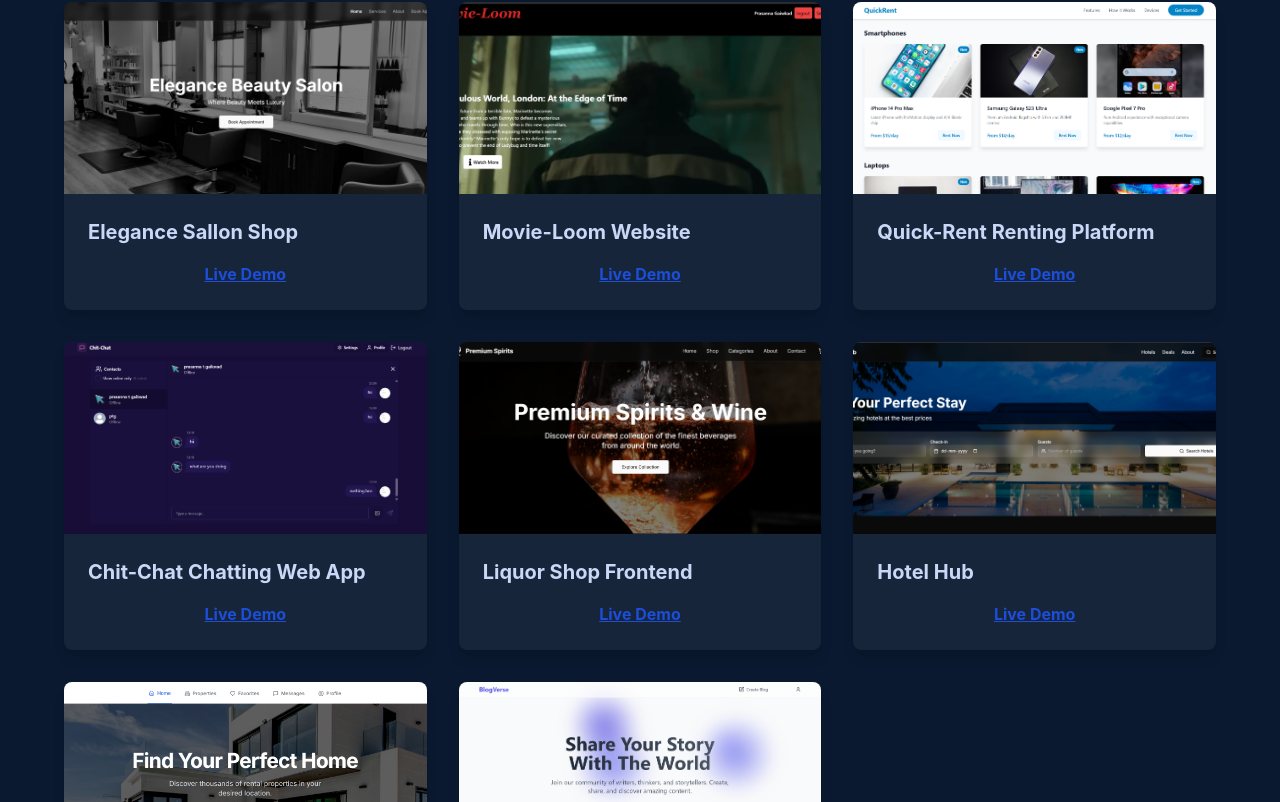
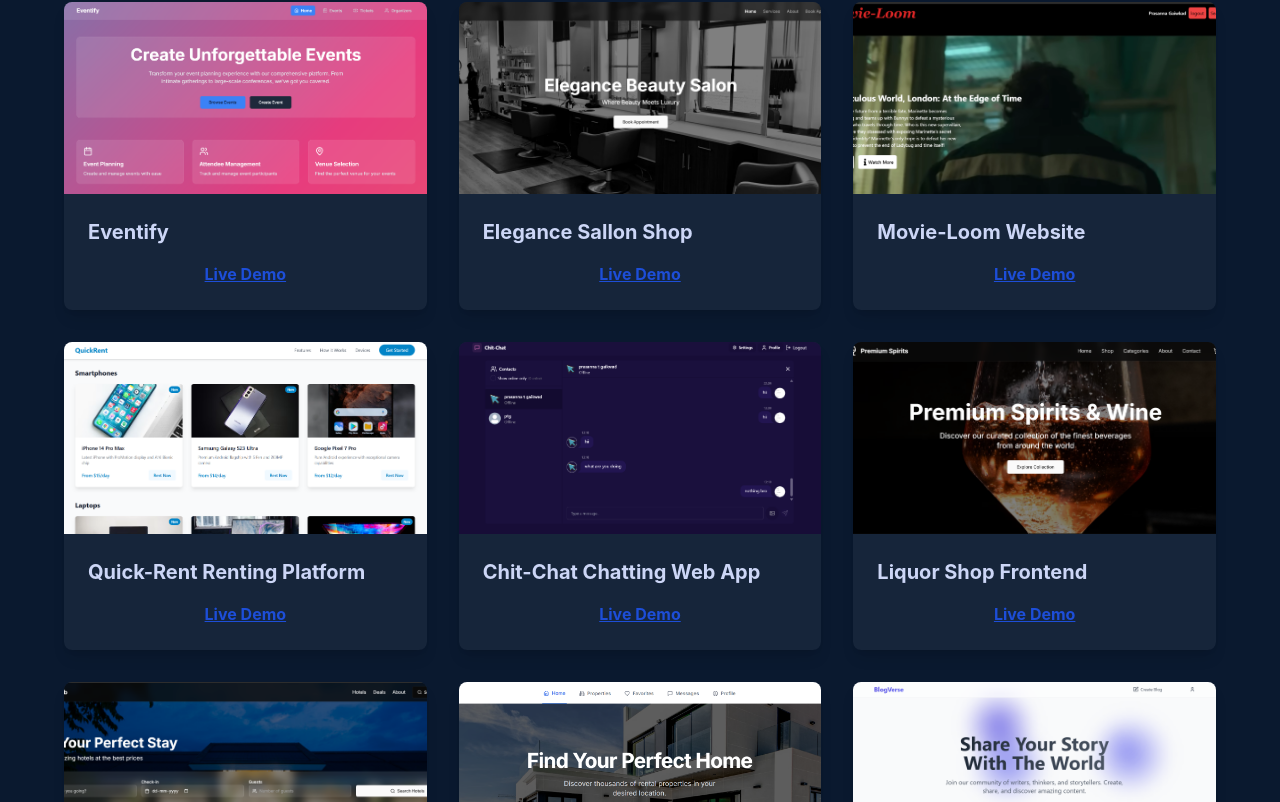
Before and after one commit to Prasanna018/Prasanna_Gaikwad_Portfolio, a React (Vite) app: page / in a window 1280 px wide. Shown: the part 1782-2584 px from the top of the page. Built offline with nearby package versions, Linux system fonts and the light colour scheme; what cursor-effects would draw is missing.

Commit message:
project added

```diff
--- a/src/components/Projects.jsx
+++ b/src/components/Projects.jsx
@@ -8,14 +8,17 @@ import Liquor_shop from "../assets/liquor_shop.png";
 import hotelhub from "../assets/hotelhub.png";
 import home_renting from "../assets/home_rental.png";
 import elegance from '../assets/sallon.png'
+import eventify from '../assets/eventify.png'
 import React from "react";
 
 const Projects = () => {
   const [ref, inView] = useInView({ triggerOnce: true, threshold: 0.1 });
 
   const projects = [
+    { title: "Eventify ", image: eventify, link: "https://eventify-eight-phi.vercel.app/" },
     { title: "Elegance Sallon Shop", image: elegance, link: "https://elegance-sallon-shop.vercel.app/" },
     { title: "Movie-Loom Website", image: movie_loom, link: "https://movie-loom-client.onrender.com/" },
+
     { title: "Quick-Rent Renting Platform", image: quick_rent, link: "http://renting-platform-frontend.vercel.app/" },
     { title: "Chit-Chat Chatting Web App", image: chit_chat, link: "https://chit-chat-1jwq.onrender.com/" },
     { title: "Liquor Shop Frontend", image: Liquor_shop, link: "https://liquor-shop-eight.vercel.app/" },
```
Also changed, not shown: src/assets/eventify.png (added).
